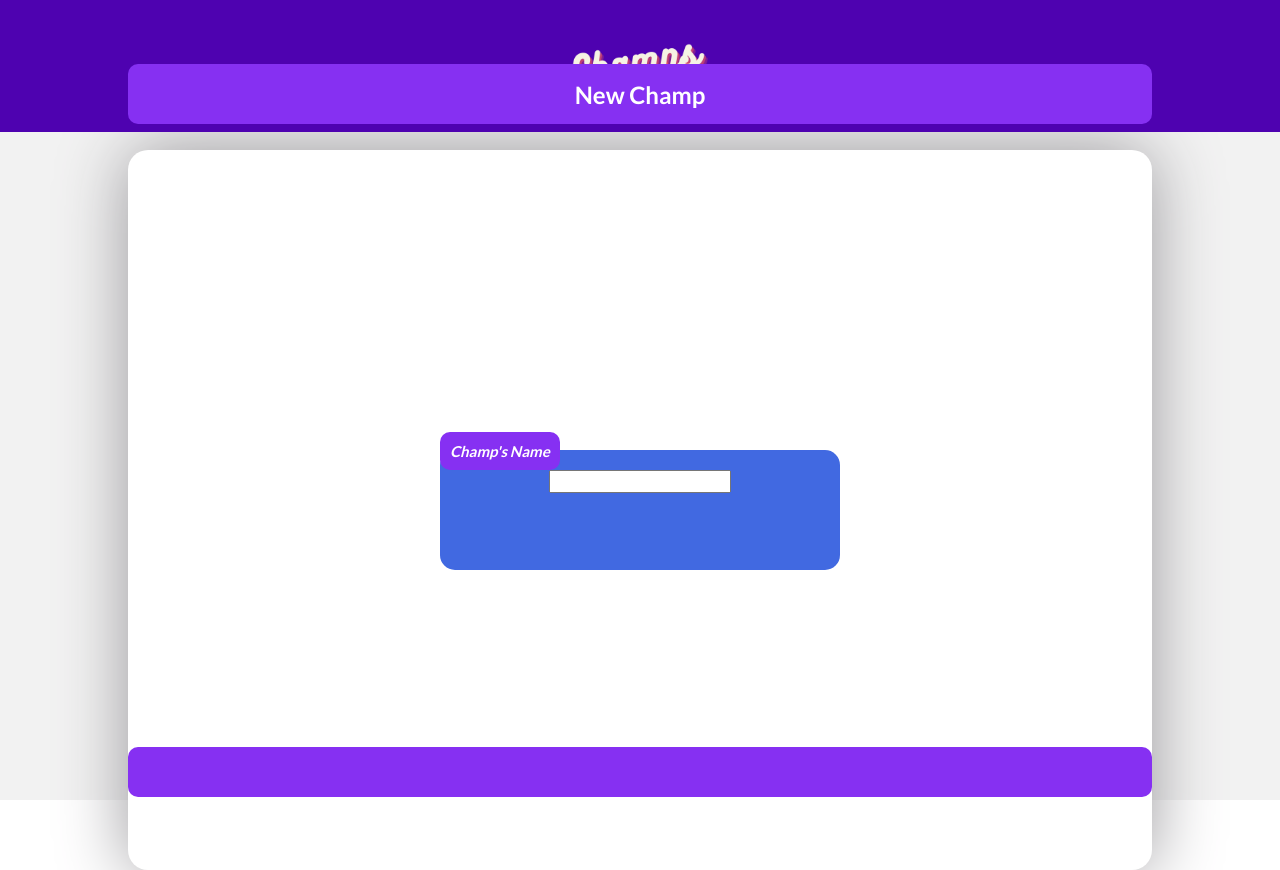
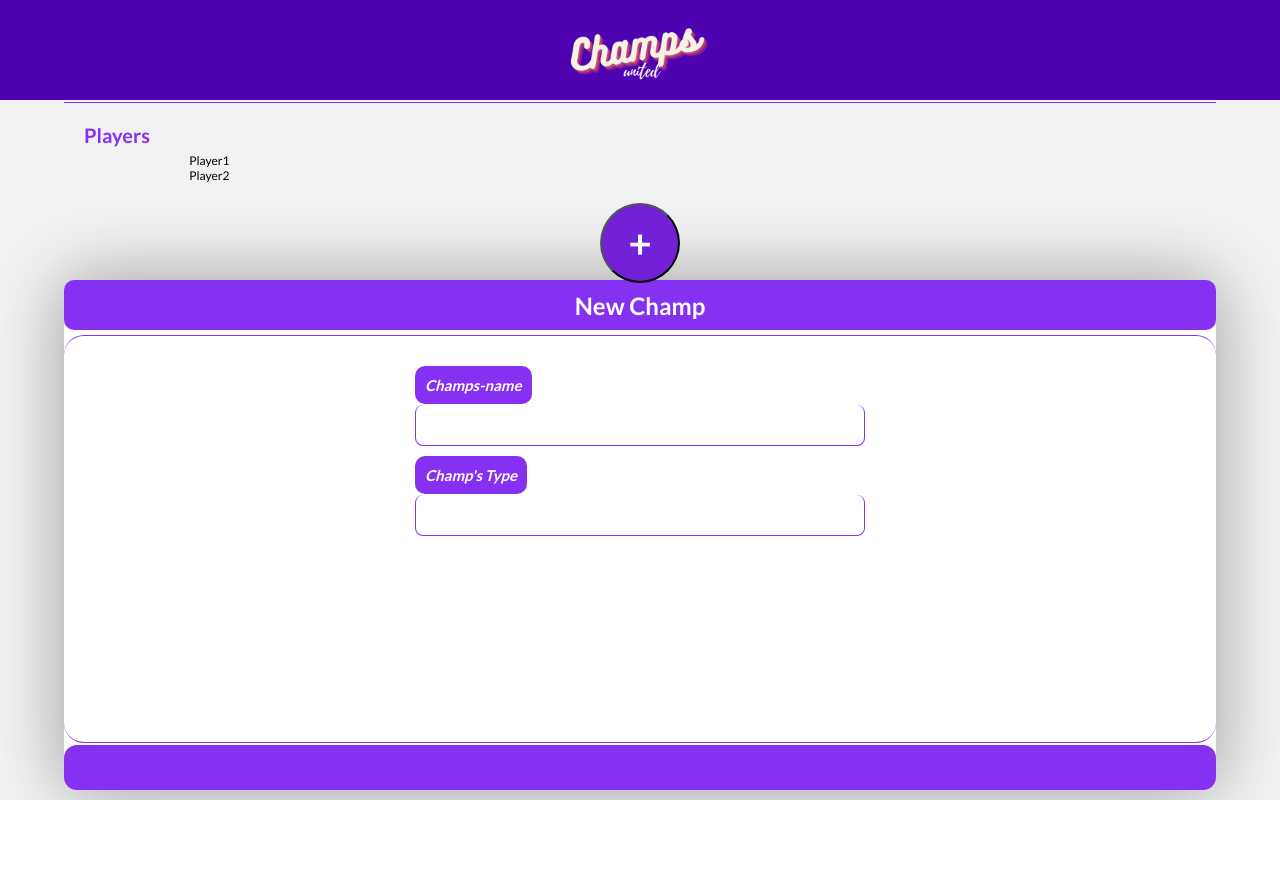
Before and after one commit to PedroCestaro/Champs, a React (Create React App) app: page / in a window 1280 px wide. After the commit the page ends 800 px from the top, so only its background shows below. Built offline with nearby package versions, Linux system fonts and the light colour scheme.

Commit message:
Finalizando a pag 'New Champ '

```diff
--- a/public/index.html
+++ b/public/index.html
@@ -17,17 +17,6 @@
     <title>Champs</title>
   </head>
   <body>
-    <noscript>You need to enable JavaScript to run this app.</noscript>
     <div id="root"></div>
-    <!--
-      This HTML file is a template.
-      If you open it directly in the browser, you will see an empty page.
-
-      You can add webfonts, meta tags, or analytics to this file.
-      The build step will place the bundled scripts into the <body> tag.
-
-      To begin the development, run `npm start` or `yarn start`.
-      To create a production bundle, use `npm run build` or `yarn build`.
-    -->
   </body>
 </html>
--- a/src/Components/Header/styles.css
+++ b/src/Components/Header/styles.css
@@ -3,7 +3,10 @@
     margin: auto;
     display: flex;
     position: fixed;
-    margin-top: -50vh;
+    align-self: flex-start;
+    top: 0;
+    width: 100vw;
+    height: 10rem;
 }
 
 .hdr .logo{
--- a/src/Components/Input/Input.tsx
+++ b/src/Components/Input/Input.tsx
@@ -9,9 +9,7 @@ interface InputProps extends InputHTMLAttributes <HTMLInputElement> {
 const Input: React.FC<InputProps> = ({label,name, ...rest}) =>{
     return(
         <div className="inputBox">
-            <div className="labelBox">
-                 <label>{label}</label>
-            </div>
+            <label>{label}</label>
             <input type="" name={name} {...rest}/>
         </div>
     );
--- a/src/Components/Input/styles.css
+++ b/src/Components/Input/styles.css
@@ -1,22 +1,36 @@
 .inputBox{
-    background-color: royalblue;
-    height: 15vh;
-    width: 40rem;
+    height: 5vh;
+    width: 100%;
     display: flex;
     justify-content:center;
     align-items: center;
     flex-direction: column;
     font: 400 1.3rem Lato;
-    border-radius: 1.5rem;
+    border-radius: 1.2rem;
+    box-sizing:border-box ;
+
 }
 
-.inputBox .labelBox{
+.inputBox label{
     font: 700 italic 1.5rem Lato;
     display: flex;
     align-self: flex-start;
-    margin-top: -12vh;
+    margin-top: -4rem;
     color: #fff;
     background-color: #8630f2;
     padding: 1rem;
     border-radius: 1rem;
 }
+
+.inputBox  input{
+    width: 45rem;
+    height: 100%;
+    display: flex;
+    border-radius: 0.8rem;
+    border: 1px solid #8630f2;
+    border-top:none;
+    outline-color: #8630f2;
+    font: 400 1.5rem Lato;
+    margin: auto;
+    padding: 2rem;
+}
--- a/src/pages/NewChamp/NewChamp.tsx
+++ b/src/pages/NewChamp/NewChamp.tsx
@@ -12,20 +12,33 @@ function newChamp(){
             </header>
             <div className="content">
                 <header>
-                    <label><h1>New Champ</h1></label>
+                    <h1>New Champ</h1>
                 </header>
                 <div className="field">
                     <form>
-                        <fieldset >
+                        <fieldset>
                             <Input
-                            name="champName"
-                            label="Champ's Name"
-                            type="text"
-                            />
+                            name="champs-name"
+                            label="Champs-name"
+                            type="text"/>
+                        </fieldset>
+                        <fieldset>
+                            <Input
+                            name="champ-type"
+                            label="Champ's Type"
+                            type="text"/>
                         </fieldset>
                     </form>
+                    <div className="players">
+                    <span><h1>Players</h1></span>
+                    <div className="players-content">
+                        <p>Player1</p>
+                        <p>Player2</p>
+                    </div>
+                    <button>+</button>
                 </div>
-                <footer />
+                </div>
+                <footer/>
             </div>
         </div>
     );
--- a/src/pages/NewChamp/styles.css
+++ b/src/pages/NewChamp/styles.css
@@ -5,50 +5,155 @@
     display: flex;
     align-items: center;
     justify-content: center;
+    box-sizing: border-box;
 }
 
 
 
  .nwc .content{
     background-color: #fff;
-    width: 80vw;
-    height: 90vmin;
+    width: 90vw;
+    height: 51rem;
     margin: auto;
-    display: flex;
+    position: relative;
+    margin-bottom: 1rem;
+    align-self: flex-end;
+    display: block;
+    flex-direction: column;
     align-items: center;
     justify-content: center;
     box-sizing: border-box;
     border-radius: 2rem;
-    margin-top: 15rem;
     box-shadow: 0rem 0rem 7rem  #9a989c;
     font: 400 1.2rem Lato;
-    color: #fff;
+    color: black;
+    position:relative;
+
 }
+
+
 
 .nwc .content header{
     background-color: #8630f2;
     box-sizing: border-box;
-    height: 6rem;
+    height: 5rem;
+    width: 100%;
     padding: 2rem;
     display: flex;
     justify-content: center;
     align-items: center;
-    width: 80vw;
-    position: fixed;
-    margin-top: -65vmax;
+    align-self: flex-start;
     border-radius: 1rem;
+    font: 600 1.2rem Lato;
+    color: #fff;
 }
 
 .nwc .content footer{
-    width: 80vw;
-    height: 5rem;
+    width: 90%;
+    height: 4.5rem;
+    display: flex;
+    align-self: flex-end;
+    background: #8630f2;
+    border-radius: 1.3rem;
+    box-sizing: border-box;
     position: fixed;
-    display: flex;
-    margin-top: 65.5vh;
-    background: #8630f2;
-    border-radius: 1rem;
+    bottom: 0;
+    margin-bottom: 1rem;
 }
 
-.nwc .content fieldset{
-    border-width: 0;
+
+.nwc .content .field{
+    height: 80%;
+    width: 100%;
+    position: relative;
+    border: 1px solid #8630f2;
+    border-right-style: none;
+    border-left-style: none;
+    border-radius: 2rem;
+    display: grid;
+    flex-flow: column;
+    margin: auto;
+    margin-top: 0.5rem;
+    align-items: center;
+    justify-content: space-evenly;
+    box-sizing: border-box;
+    grid-template: auto;
+
 }
+
+.nwc .content .field form{
+    height: 20%;
+    width: 100%;
+    position: relative;
+    align-items: center;
+    justify-content: center;
+    align-self: flex-start;
+    box-sizing: border-box;
+    margin-bottom: -40%;
+}
+
+.nwc .content .field form fieldset{
+    border: none;
+    box-sizing: border-box;
+    height: 20%;
+    width: 90%;
+    align-items: flex-end;
+    flex-direction: column;
+    justify-content: center;
+    align-self: center;
+    margin-top: 5rem;
+    padding: 2rem;
+}
+
+.nwc .content .field .players{
+    border-top: 1px solid #8630f2;
+    margin: auto;
+    height: 80%;
+    width: 90%;
+    box-sizing: border-box;
+    display: flex;
+    align-items: center;
+    flex-direction: column;
+    font: 400 1.2rem Lato;
+    position: fixed;
+    margin-top: 40%;
+    align-self: flex-end;
+
+}
+
+.nwc .content .field .players span{
+    align-self: flex-start;
+    box-sizing: border-box;
+    height: 1rem;
+    width: 100%;
+    padding: 2rem;
+    font: 600 1rem Lato;
+}
+
+.nwc .content .field .players span h1{
+   color: #8630f2;
+}
+
+
+.nwc .content .field .players button{
+    background: #7221d6;
+    padding: 1rem;
+    width: 8rem;
+    height: 8rem;
+    margin-top: 1rem;
+    color: #fff;
+    display: flex;
+    align-items: center;
+    justify-content: center;
+    font-size: 4rem;
+    font-weight: bolder;
+    border-radius: 70%;
+}
+
+.nwc .content .field .players .players-content{
+    background: #f2f2f2;
+    width: 80%;
+    padding: 1rem;
+    box-sizing: border-box;
+    overflow: scroll;
+}
```
Also changed, not shown: images/NewChamp.png (added), 1 other file (tests, documents, lock files or other folders).
